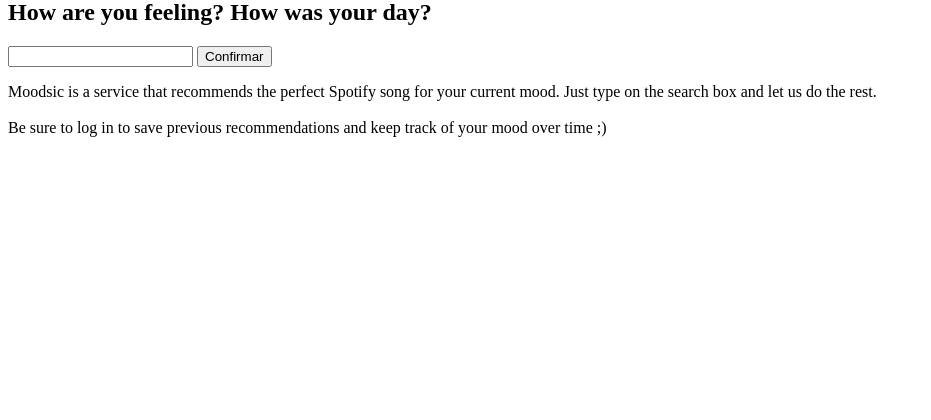
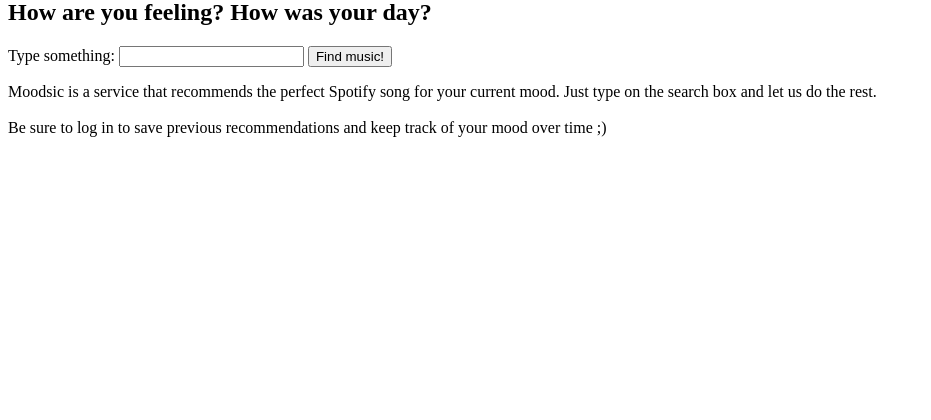
Before and after one commit to GuiLTheGr8/Moodsic, a Django app: template Moodsic/Moodsic/templates/Moodsic/index.html in a window 1280 px wide. Shown: the part 351-771 px from the top of the page, without its empty margins (0-931 px from the left). Run offline with Django 4.2, Linux system fonts and the light colour scheme; the template is opened without the code that fills it, so the values that code supplies are empty.

Commit message:
Impl. básica do reconhecimento de sentimentos

```diff
--- a/Moodsic/Moodsic/templates/Moodsic/index.html
+++ b/Moodsic/Moodsic/templates/Moodsic/index.html
@@ -20,9 +20,11 @@
         </section>
 
         <div id="searchbox-wrapper">
-            <form method="GET">
-                <input id="searchbox" type="text" name="search-area" value="{{search_input}}">
-                <input class="button" type="submit" value="Confirmar">
+            <form method="post" action="">
+                {% csrf_token %}
+                <label for="text_input">Type something:</label>
+                <input type="text" id="text_input" name="user_input">
+                <button type="submit">Find music!</button>
             </form>
         </div>
 
```
Also changed, not shown: Moodsic/Moodsic/views.py (+12 -0 lines), Moodsic/Moodsic/templates/Moodsic/result.html (added), Moodsic/Moodsic/templates/Moodsic/timeline.html (added).
